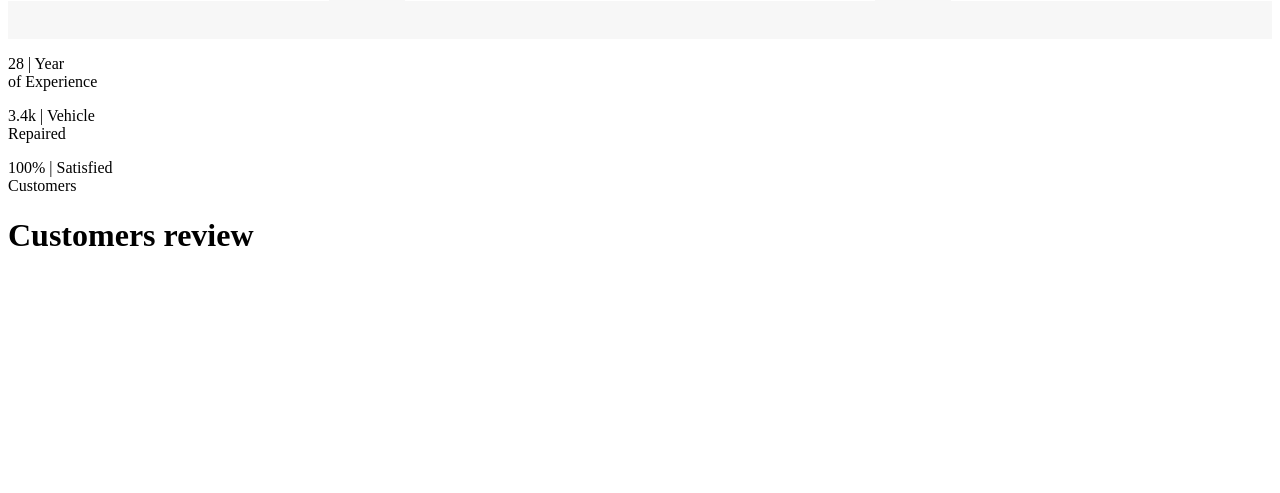
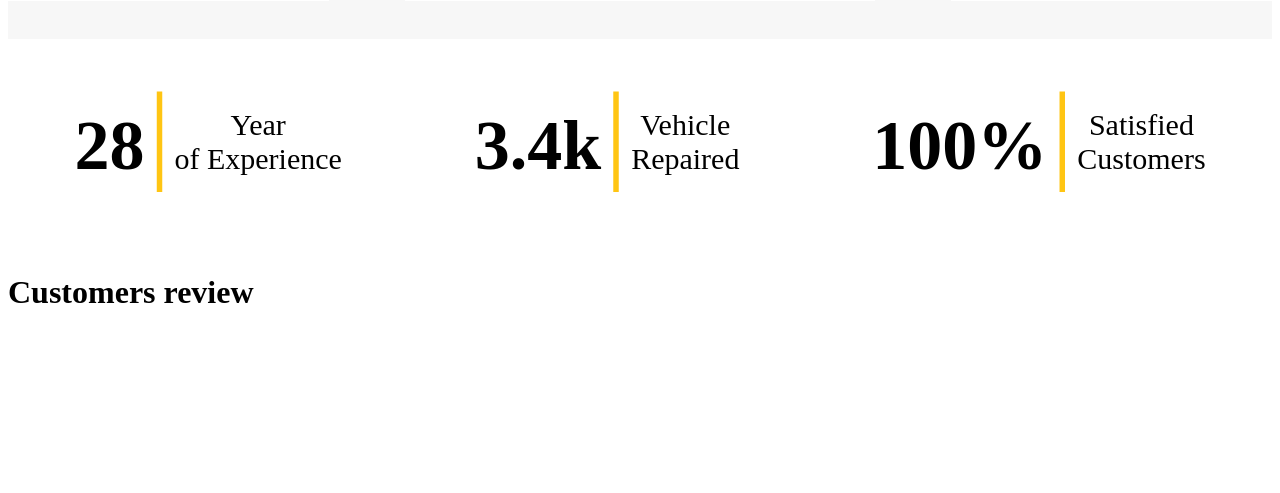
Before and after one commit to khadijaezzayany/Imad-wheels, a PHP site: page / in a window 1280 px wide; the page is wider, and only the part inside the window is pictured. Shown: the part 3349-3842 px from the top of that part. Run offline with PHP 8.4, Linux system fonts and the light colour scheme.

Commit message:
style experience

```diff
--- a/dist/css/style.css
+++ b/dist/css/style.css
@@ -163,6 +163,22 @@
         /* margin-left: 22%; */
         line-height: 45px; }
 
+.experience {
+  display: flex;
+  text-align: center;
+  justify-content: center; }
+  .experience p {
+    display: inline-block;
+    font-size: 30px; }
+  .experience h1 {
+    display: inline-block;
+    font-size: 70px; }
+  .experience span {
+    font-size: 110px;
+    color: #FFC513; }
+  .experience__1, .experience__2, .experience__3 {
+    margin: 20px auto; }
+
 .sectionwhells {
   display: flex; }
   .sectionwhells__tires {
--- a/dist/scss/_experience.scss
+++ b/dist/scss/_experience.scss
@@ -0,0 +1,22 @@
+.experience{
+    display: flex;
+    text-align: center;
+    justify-content: center;
+    p{
+        display: inline-block;
+        font-size: 30px;
+    }
+    h1{
+        display: inline-block;
+        font-size: 70px;
+    }
+    span{
+        font-size: 110px;
+        color: $yellow;
+    }
+    &__1,
+    &__2,
+    &__3{
+        margin: 20px auto;
+    }
+}
--- a/dist/scss/style.scss
+++ b/dist/scss/style.scss
@@ -4,6 +4,7 @@
 @import"_header";
 @import"_about";
 @import"_services";
+@import"_experience";
 @import"_sectionwhells";
 @import"_footer";
 @import"_customers";
--- a/index.php
+++ b/index.php
@@ -97,9 +97,19 @@
     </div>
 
     <div class="experience">
-        <p>28 | Year <br> of Experience</p>
-        <p>3.4k | Vehicle <br> Repaired</p>
-        <p>100% | Satisfied <br> Customers</p>
+        <div class="experience__1">
+            <h1>28</h1> <span>|</span>
+            <p> Year <br> of Experience</p>
+        </div>
+        <div class="experience__2">
+            <h1>3.4k</h1> <span>|</span>
+            <p>Vehicle <br> Repaired</p>
+        </div>
+        <div class="experience__3">
+            <h1>100%</h1> <span>|</span>
+            <p>Satisfied <br> Customers</p>
+        </div>
+
     </div>
     <div class="review">
         <h1>Customers review</h1>
```
